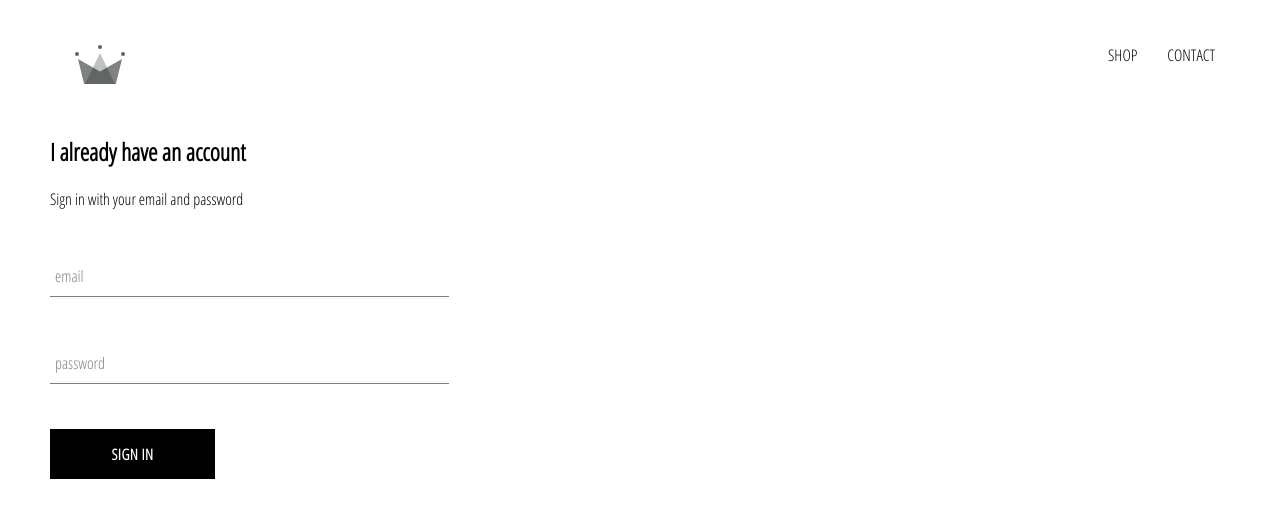
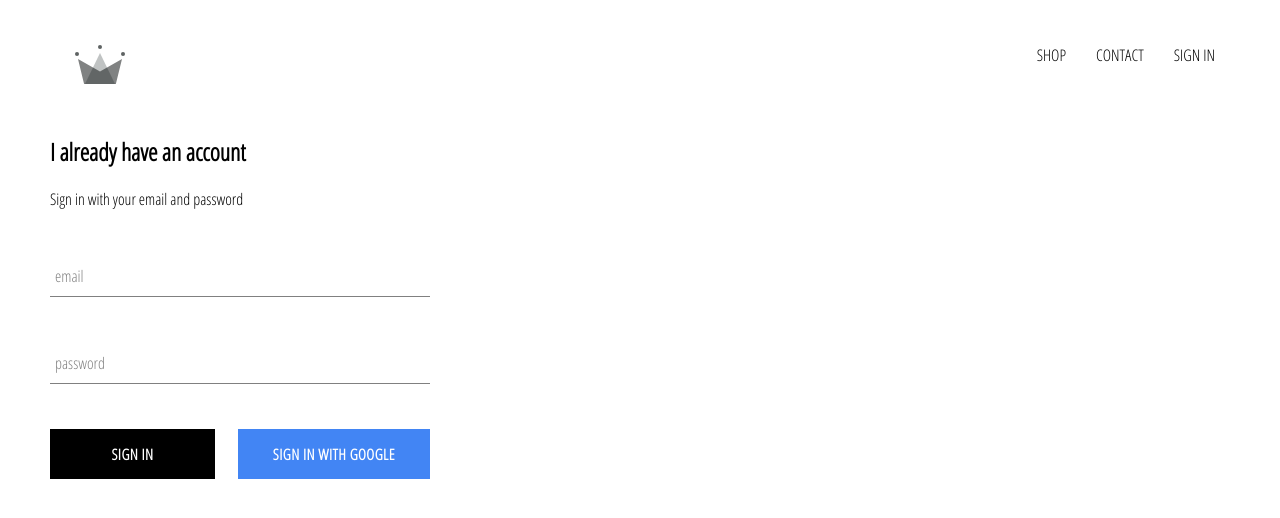
Before and after one commit to SuleimanAbdulshaqur/online-clothing-store, a React (Create React App) app: page /signin in a window 1280 px wide. Shown: the top 518 px of the page. Built offline with nearby package versions, Linux system fonts and the light colour scheme; no server answers.

Commit message:
integrated firebase into app, created sign in page with sign in with google

```diff
--- a/package.json
+++ b/package.json
@@ -4,6 +4,7 @@
   "private": true,
   "dependencies": {
     "cra-template": "1.0.1",
+    "firebase": "^7.8.2",
     "node-sass": "^4.13.1",
     "react": "^16.12.0",
     "react-dom": "^16.12.0",
--- a/src/App.css
+++ b/src/App.css
@@ -7,3 +7,7 @@
     text-decoration: none;
     color: #000;
 }
+
+* {
+    box-sizing: border-box;
+}
--- a/src/App.js
+++ b/src/App.js
@@ -8,12 +8,36 @@
 import ShopPage from './pages/shop/shop.component';
 import SignInAndSignUpPage from './pages/sign-in-and-sign-up/sign-in-and-sign-up.component';
 import Header from './components/header/header.component';
+import { auth } from './firebase/firebase.utils';
+
+class App extends React.Component {
+  constructor() {
+    super();
+
+    this.state = {
+      currentUser: null
+    }
+  }
+  //this closes and logs out when app unmounts
+  unsubscribeFromAuth = null
+
+  componentDidMount() {
+    // a method to know when someone is logged in
+    this.unsubscribeFromAuth = auth.onAuthStateChanged(user => {
+      this.setState({currentUser: user});
+    })
+  }
+
+  //called when unmounting
+  componentWillUnmount() {
+    this.unsubscribeFromAuth();
+  }
 
 
-function App() {
+  render() {
     return (
       <div>
-      <Header/>
+        <Header currentUser={this.state.currentUser}/>
         <Switch>
           <Route exact path='/' component={HomePage}/>
           <Route exact path='/shop' component={ShopPage}/>
@@ -22,5 +46,6 @@
       </div>
     );
   }
+}
 
 export default App;
--- a/src/components/custom-button/custom-button.component.jsx
+++ b/src/components/custom-button/custom-button.component.jsx
@@ -3,8 +3,8 @@
 
 import './custom-button.styles.scss';
 
-const CustomButton = ({children, ...otherProps}) => (
-    <button className='custom-button' {...otherProps}>
+const CustomButton = ({children, isGoogleSignIn, ...otherProps}) => (
+    <button className= {`${isGoogleSignIn ? 'google-sign-in' : ''} custom-button`} {...otherProps}>
         {children}
     </button>
 );
--- a/src/components/custom-button/custom-button.styles.scss
+++ b/src/components/custom-button/custom-button.styles.scss
@@ -19,4 +19,15 @@
       color: black;
       border: 1px solid black;
     }
+
+    &.google-sign-in {
+      background-color: #4285f4;
+      color: white;
+
+
+      &:hover {
+        background-color: #357ae8;
+        border: none;
+      }
+    }
   }
--- a/src/components/header/header.component.jsx
+++ b/src/components/header/header.component.jsx
@@ -1,13 +1,16 @@
 import React from 'react';
 import {Link} from 'react-router-dom';
 
+import { auth } from '../../firebase/firebase.utils';
 import { ReactComponent as Logo } from '../../assets/crown.svg'
+
+
 
 import './header.styles.scss';
 
 
 
-const Header = () => (
+const Header = ({currentUser}) => (
     <div className='header'>
         <Link className='logo-container' to='/'>
             <Logo className='logo' />
@@ -19,6 +22,12 @@
             <Link className='option' to='/cotact'>
                 CONTACT
             </Link>
+            {
+                currentUser ?
+                <div className='option' onClick={() => auth.signOut()}>SIGN OUT</div>
+                :
+                <Link className='option' to='/signin'>SIGN IN</Link>
+            }
 
         </div>
     </div>
--- a/src/components/header/header.styles.scss
+++ b/src/components/header/header.styles.scss
@@ -20,6 +20,7 @@
 
       .option {
         padding: 10px 15px;
+        cursor: pointer;
       }
     }
   }
--- a/src/components/sign-in/sign-in.component.jsx
+++ b/src/components/sign-in/sign-in.component.jsx
@@ -2,7 +2,7 @@
 import FormInput from '../form-input/form-input.component';
 import CustomButton from '../custom-button/custom-button.component';
 
-
+import { signInWithGoogle } from '../../firebase/firebase.utils'
 import './sign-in.styles.scss';
 
 
@@ -51,7 +51,14 @@
                         label='password'
                         required
                     />
-                    <CustomButton type="submit"> Sign In</CustomButton>
+                    <div className='buttons'>
+                        <CustomButton type="submit">Sign In</CustomButton>
+                        <CustomButton onClick={signInWithGoogle} isGoogleSignIn>
+                            {' '}
+                            Sign in with Google{' '}
+                        </CustomButton>
+                    </div>
+
                 </form>
             </div>
         )
--- a/src/components/sign-in/sign-in.styles.scss
+++ b/src/components/sign-in/sign-in.styles.scss
@@ -1,9 +1,14 @@
 .sign-in {
-    width: 30vw;
+    width: 380px;
     display: flex;
     flex-direction: column;
 
     .title {
         margin: 10px 0;
     }
+
+    .buttons {
+        display: flex;
+        justify-content: space-between;
+    }
 }
--- /dev/null
+++ b/src/firebase/firebase.utils.js
@@ -0,0 +1,34 @@
+import firebase from 'firebase/app';
+// firestore: requirement for database
+import 'firebase/firestore';
+// auth: requirement for authentication
+import 'firebase/auth';
+
+const config = {
+    apiKey: "AIzaSyBpkCYVl8czVBj8HiyZHZAmJIYD9k_LS7s",
+    authDomain: "clothingstore-db-ed538.firebaseapp.com",
+    databaseURL: "https://clothingstore-db-ed538.firebaseio.com",
+    projectId: "clothingstore-db-ed538",
+    storageBucket: "clothingstore-db-ed538.appspot.com",
+    messagingSenderId: "742498261174",
+    appId: "1:742498261174:web:5bf2585dacd8f8543b6e17",
+    measurementId: "G-MP0R3XLGZV"
+};
+
+
+firebase.initializeApp(config);
+
+// exporting authentication method
+export const auth = firebase.auth();
+// exporting database
+export const firestore = firebase.firestore();
+
+// google authentication
+const provider = new firebase.auth.GoogleAuthProvider();
+// trigger google pop up for Google auth
+provider.setCustomParameters({prompt: 'select_account'});
+// this is trigger pop up for different auth, but in this case
+// 'provider' is for google auth
+export const signInWithGoogle = () => auth.signInWithPopup(provider);
+
+export default firebase;
--- a/src/pages/sign-in-and-sign-up/sign-in-and-sign-up.component.jsx
+++ b/src/pages/sign-in-and-sign-up/sign-in-and-sign-up.component.jsx
@@ -5,7 +5,7 @@
 import './sign-in-and-sign-up.styles.scss';
 
 const SignInAndSignUpPage = () => (
-    <div className='sign-in-and-sign-up'>
+    <div className='sign-in-and-sign-up' isGoogleSignIn>
         <SignIn />
     </div>
 );
```
Also changed, not shown: 1 other file (tests, documents, lock files or other folders). Lines whose indentation alone changed are shown as unchanged.
